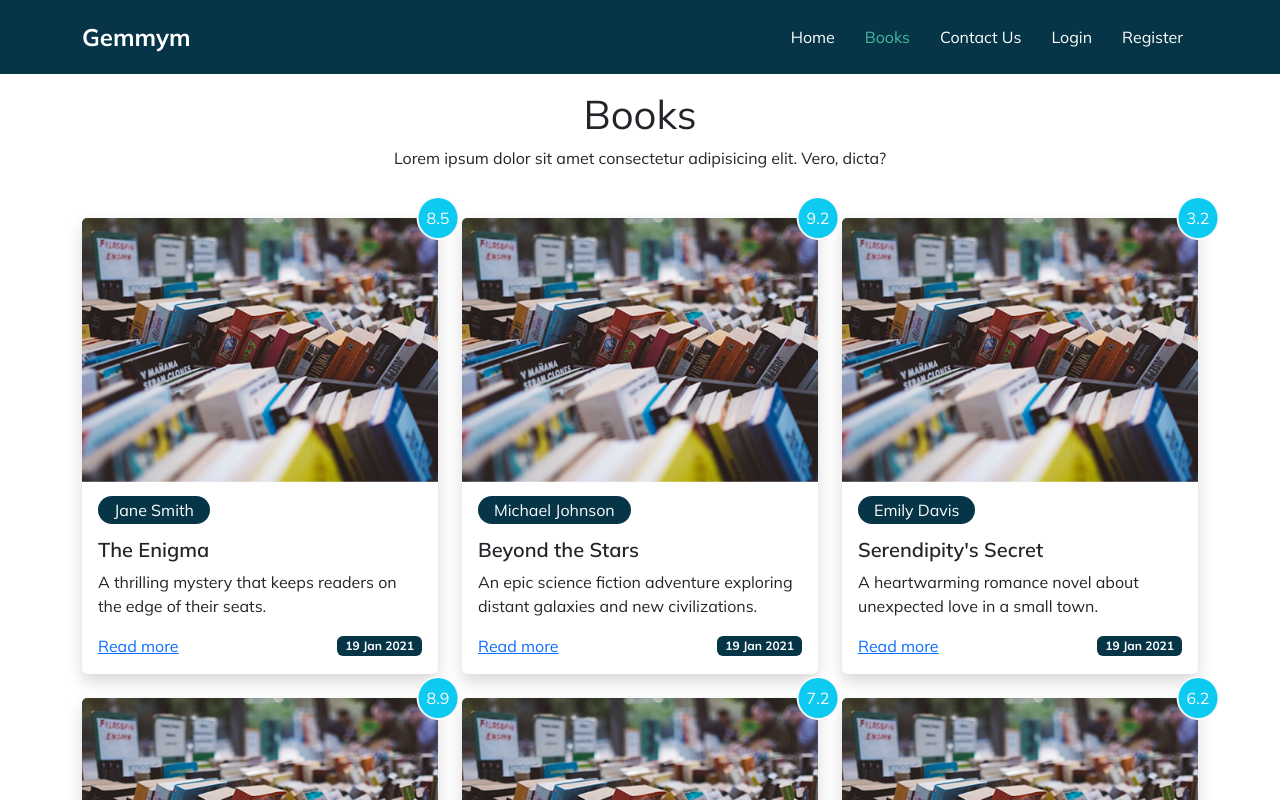
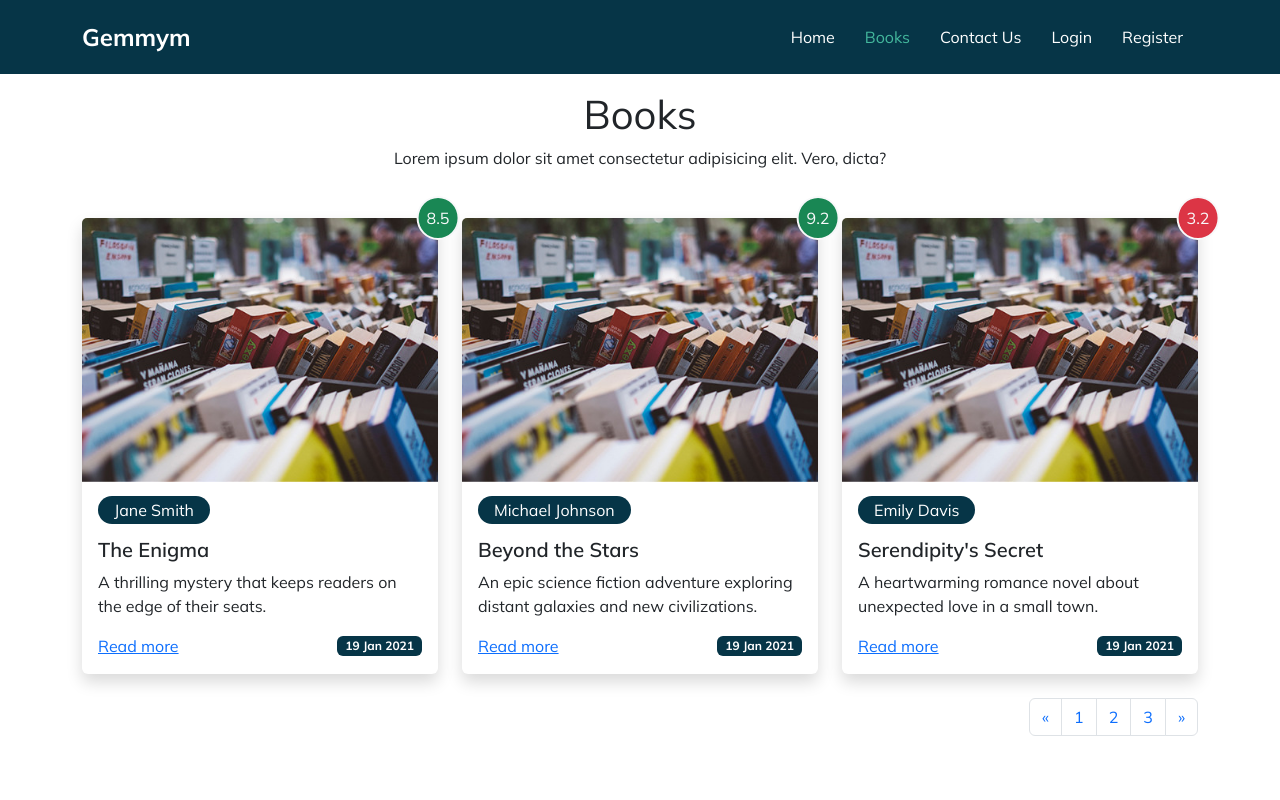
Before and after one commit to AlbianKrasniqi/geemym, a Vue app in the folder frontend/: page /books in a window 1280 px wide. Shown: the top 800 px of the page. Built offline with nearby package versions, Linux system fonts and the light colour scheme.

Commit message:
Computed Properties, Pagination

```diff
--- a/frontend/src/components/BookItem.vue
+++ b/frontend/src/components/BookItem.vue
@@ -24,7 +24,8 @@
       </div>
     </div>
     <span
-      class="position-absolute top-0 start-100 translate-middle p-2 bg-info text-light rounded-circle border border-2 border-light"
+      :class="ratingBadgeClass"
+      class="position-absolute top-0 start-100 translate-middle p-2 text-light rounded-circle border border-2 border-light"
       >{{ book.rating }}</span
     >
   </div>
@@ -39,6 +40,17 @@
       default: () => ({}),
     },
   },
+  computed: {
+    ratingBadgeClass() {
+      if (this.book.rating > 7) {
+        return "bg-success";
+      } else if (this.book.rating > 4) {
+        return "bg-warning";
+      } else {
+        return "bg-danger";
+      }
+    },
+  },
 };
 </script>
 
--- /dev/null
+++ b/frontend/src/components/Pagination.vue
@@ -0,0 +1,37 @@
+<template>
+  <nav aria-label="Page navigation example">
+    <ul class="pagination justify-content-end">
+      <li class="page-item">
+        <a class="page-link" href="#" aria-label="Previous">
+          <span aria-hidden="true">&laquo;</span>
+        </a>
+      </li>
+      <li class="page-item"><a class="page-link" href="#">1</a></li>
+      <li class="page-item"><a class="page-link" href="#">2</a></li>
+      <li class="page-item"><a class="page-link" href="#">3</a></li>
+      <li class="page-item">
+        <a class="page-link" href="#" aria-label="Next">
+          <span aria-hidden="true">&raquo;</span>
+        </a>
+      </li>
+    </ul>
+  </nav>
+</template>
+
+<script>
+export default {
+  name: "Pagination",
+  props: {
+    currentPage: {
+      type: Number,
+      required: true,
+    },
+    totalPages: {
+      type: Number,
+      required: true,
+    },
+  },
+};
+</script>
+
+<style lang="scss" scoped></style>
--- a/frontend/src/views/BooksView.vue
+++ b/frontend/src/views/BooksView.vue
@@ -5,7 +5,8 @@
         title="Books"
         text="Lorem ipsum dolor sit amet consectetur adipisicing elit. Vero, dicta?"
       />
-      <BookList :books="books" />
+      <BookList :books="paginatedBooks" />
+      <Pagination :currentPage="currentPage" :totalPages="totalPages" />
     </div>
   </section>
 </template>
@@ -13,17 +14,31 @@
 <script>
 import SectionHeader from "@/components/SectionHeader.vue";
 import BookList from "@/components/BookList.vue";
+import Pagination from "@/components/Pagination.vue";
 import books from "@/db.js";
 export default {
   name: "BooksView",
   components: {
     SectionHeader,
     BookList,
+    Pagination,
   },
   data() {
     return {
       books: books,
+      currentPage: 1,
+      itemsPerPage: 3,
     };
+  },
+  computed: {
+    totalPages() {
+      return Math.ceil(this.books.length / this.itemsPerPage);
+    },
+    paginatedBooks() {
+      const startIndex = (this.currentPage - 1) * this.itemsPerPage;
+      const endIndex = startIndex + this.itemsPerPage;
+      return this.books.slice(startIndex, endIndex);
+    },
   },
 };
 </script>
@@ -33,4 +48,3 @@
   margin-top: -30px;
 }
 </style>
-import BookList from "@/components/BookList.vue";
```
